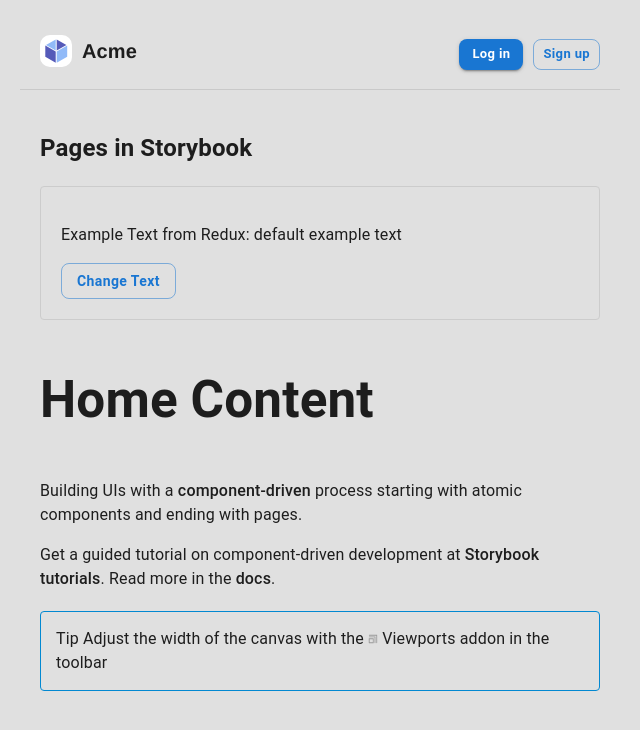
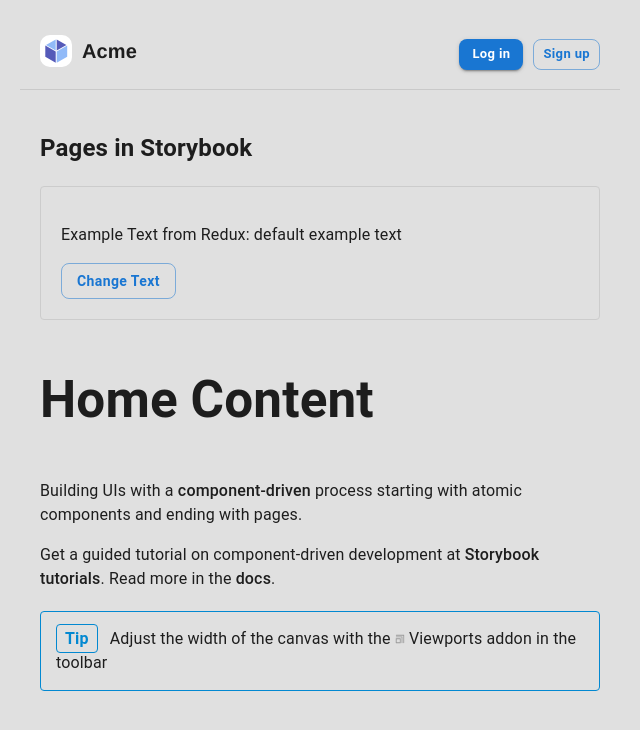
Before and after one commit to anewstead/sb-vitest, a React (Vite) app: page / in a window 1280 px wide. Shown: the top 730 px of the page, without its empty margins (0-640 px from the left). Built offline with nearby package versions, Linux system fonts and the light colour scheme.

Commit message:
update for non-tranform css module globals

```diff
--- a/package.json
+++ b/package.json
@@ -112,6 +112,7 @@
     "storybook-dark-mode": "^4.0.2",
     "storybook-react-i18next": "^3.2.1",
     "stylelint": "^16.19.1",
+    "stylelint-config-css-modules": "^4.4.0",
     "stylelint-config-standard": "^38.0.0",
     "stylelint-config-standard-scss": "^14.0.0",
     "stylelint-scss": "^6.11.1",
--- a/src/pages/home/home.module.css
+++ b/src/pages/home/home.module.css
@@ -13,15 +13,15 @@
   border-radius: 4px;
   padding: 15px;
   margin-top: 20px;
-}
 
-.tip {
+  :global(.tip) {
     border: 1px solid #0288d1;
     color: #0288d1;
     padding: 4px 8px;
     border-radius: 4px;
     font-weight: 600;
     margin-right: 8px;
+  }
 }
 
 .exampleSection {
```
Also changed, not shown: .stylelintrc.json, 1 other file (tests, documents, lock files or other folders). Lines whose indentation alone changed are shown as unchanged.
